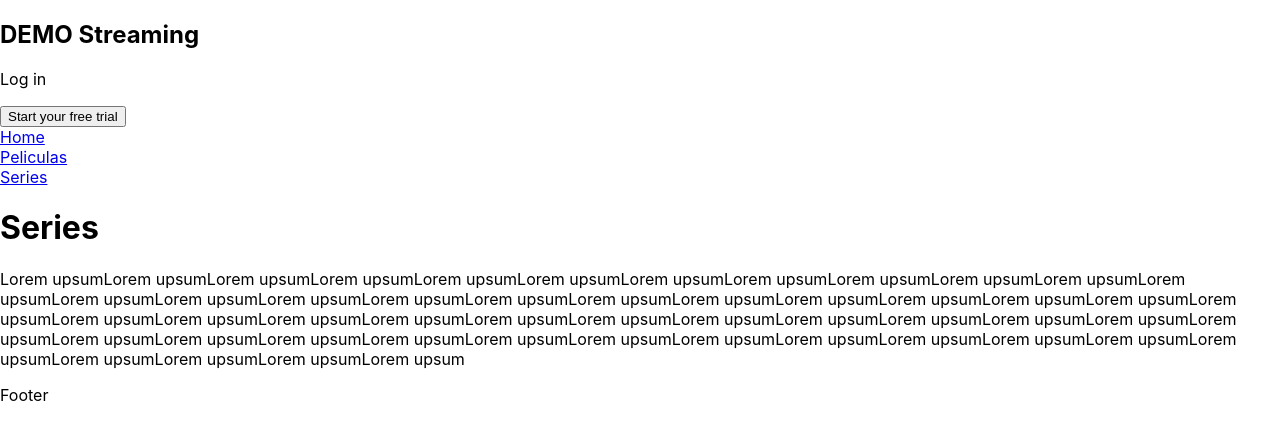
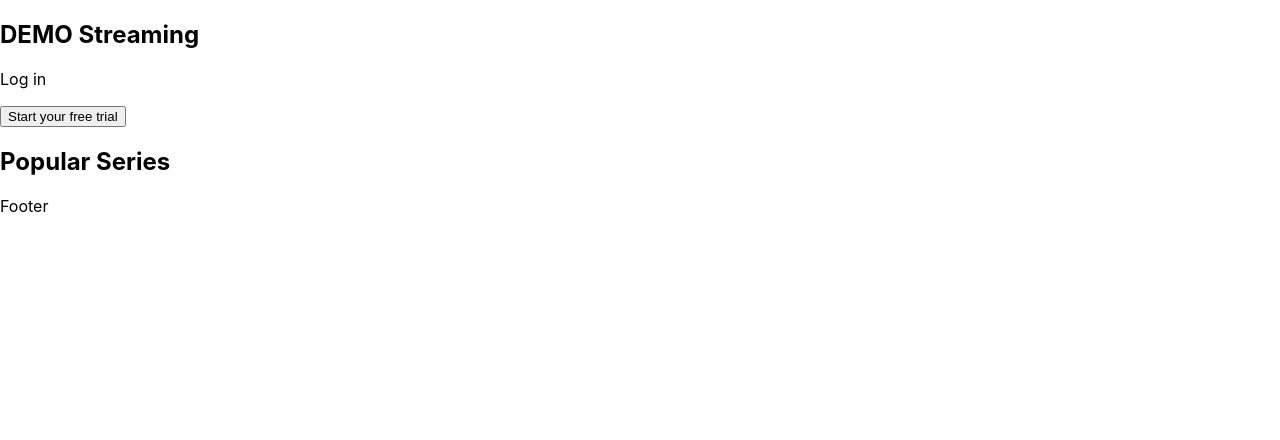
Before and after one commit to Mkvender/prueba-git, a React (Create React App) app: page /series in a window 1280 px wide. Shown: the top 440 px of the page. Built offline with nearby package versions, Linux system fonts and the light colour scheme.

Commit message:
feat:divide in elements the layout

```diff
--- a/src/pages/Inicio/Inicio.js
+++ b/src/pages/Inicio/Inicio.js
@@ -1,8 +1,11 @@
+import { Link } from "react-router-dom";
 
 function Inicio() {
   return (
     <div className="App">
-      <p>Hola mundo</p>
+        <h2>Popular Titles</h2>
+        <div><Link to="/pelis">Peliculas</Link></div>
+        <div><Link to="/series">Series</Link></div>
     </div>
   );
 }
--- a/src/pages/Pelis/Pelis.js
+++ b/src/pages/Pelis/Pelis.js
@@ -1,5 +1,9 @@
 const Pelis = () => {
-    return <h1>Pelis</h1>;
+    return (
+        <div>
+            <h2>Popular Movies</h2>
+        </div>
+    );
   };
 
   export default Pelis;
--- a/src/pages/Series/Series.js
+++ b/src/pages/Series/Series.js
@@ -1,6 +1,9 @@
 const Series = () => {
-    return (<div><h1>Series</h1>
-    <p>Lorem upsumLorem upsumLorem upsumLorem upsumLorem upsumLorem upsumLorem upsumLorem upsumLorem upsumLorem upsumLorem upsumLorem upsumLorem upsumLorem upsumLorem upsumLorem upsumLorem upsumLorem upsumLorem upsumLorem upsumLorem upsumLorem upsumLorem upsumLorem upsumLorem upsumLorem upsumLorem upsumLorem upsumLorem upsumLorem upsumLorem upsumLorem upsumLorem upsumLorem upsumLorem upsumLorem upsumLorem upsumLorem upsumLorem upsumLorem upsumLorem upsumLorem upsumLorem upsumLorem upsumLorem upsumLorem upsumLorem upsumLorem upsumLorem upsumLorem upsumLorem upsumLorem upsum</p></div>);
+    return (
+    <div>
+        <h2>Popular Series</h2>
+    </div>
+    );
   };
 
   export default Series;
--- a/src/pages/common/Layout.js
+++ b/src/pages/common/Layout.js
@@ -1,20 +1,13 @@
-import { Outlet,Link } from "react-router-dom";
+import { Outlet } from "react-router-dom";
+import Header from "./header";
+import Footer from "./footer";
 
 const Layout = () => {
   return (
     <>
-      <nav>
-        <h1>DEMO Streaming</h1>
-
-        <p>Log in</p>
-        <button>Start your free trial</button>
-
-      </nav>
-        <div><Link to="/">Home</Link> </div>
-        <div><Link to="/pelis">Peliculas</Link></div>
-        <div><Link to="/series">Series</Link></div>
+        <Header/>
         <Outlet />
-        <footer>Footer</footer>
+        <Footer/>
     </>
   )
 };
--- /dev/null
+++ b/src/pages/common/footer.js
@@ -0,0 +1,9 @@
+const Footer = () => {
+    return (
+      <>
+         <footer>Footer</footer>
+      </>
+    )
+  };
+
+  export default Footer;
--- /dev/null
+++ b/src/pages/common/header.js
@@ -0,0 +1,15 @@
+const Header = () => {
+    return (
+      <>
+        <nav>
+          <h1>DEMO Streaming</h1>
+
+          <p>Log in</p>
+          <button>Start your free trial</button>
+
+        </nav>
+      </>
+    )
+  };
+
+  export default Header;
```
